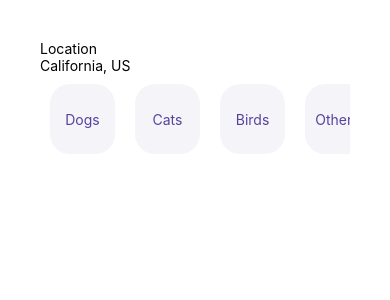
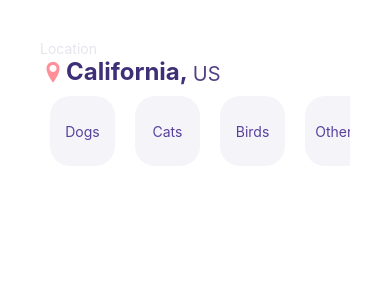
Before and after one commit to Sanmonsua/pets-adoption-app, a React Native app: screen / in a window 390 px wide. Shown: the top 300 px of the page. Built offline with nearby package versions, Linux system fonts and the light colour scheme.

Commit message:
add Location component for displaying information about the selected location

```diff
--- /dev/null
+++ b/components/Location.js
@@ -0,0 +1,41 @@
+import React from 'react'
+import { View, TouchableOpacity, Text, StyleSheet } from 'react-native'
+import { Entypo } from '@expo/vector-icons'
+
+export default function Location({ city, country }) {
+	return (
+		<View>
+			<Text style={styles.label}>Location</Text>
+			<TouchableOpacity style={styles.row}>
+				<Entypo name="location-pin" size={26} color="#ff8f99" />
+				<View style={styles.titleWrapper}>
+					<Text style={styles.city}>{city}, </Text>
+					<Text style={styles.country}>{country}</Text>
+				</View>
+			</TouchableOpacity>
+		</View>
+	)
+}
+
+const styles = StyleSheet.create({
+	row: {
+		flexDirection: 'row',
+		alignItems: 'center',
+	},
+	titleWrapper: {
+		flexDirection: 'row',
+		alignItems: 'flex-end',
+	},
+	city: {
+		fontSize: 24,
+		fontWeight: 'bold',
+		color: '#3f2f77',
+	},
+	country: {
+		fontSize: 20,
+		color: '#504183',
+	},
+	label: {
+		color: '#e7e4ee',
+	},
+})
--- a/mockData.js
+++ b/mockData.js
@@ -12,3 +12,8 @@ export const types = [
 		name: 'Others',
 	},
 ]
+
+export const location = {
+	city: 'California',
+	country: 'US',
+}
--- a/screens/HomeScreen.js
+++ b/screens/HomeScreen.js
@@ -1,14 +1,14 @@
 import React from 'react'
 import { View, Text, StyleSheet } from 'react-native'
 
-import { types } from '../mockData'
+import { types, location } from '../mockData'
+import Location from '../components/Location'
 import AnimalTypesList from '../components/AnimalTypesList'
 
 export default function HomeScreen() {
 	return (
 		<View style={styles.container}>
-			<Text>Location</Text>
-			<Text>California, US</Text>
+			<Location {...location} />
 			<AnimalTypesList types={types} />
 		</View>
 	)
@@ -18,5 +18,6 @@ const styles = StyleSheet.create({
 	container: {
 		padding: 40,
 		justifyContent: 'center',
+		flex: 1,
 	},
 })
```
